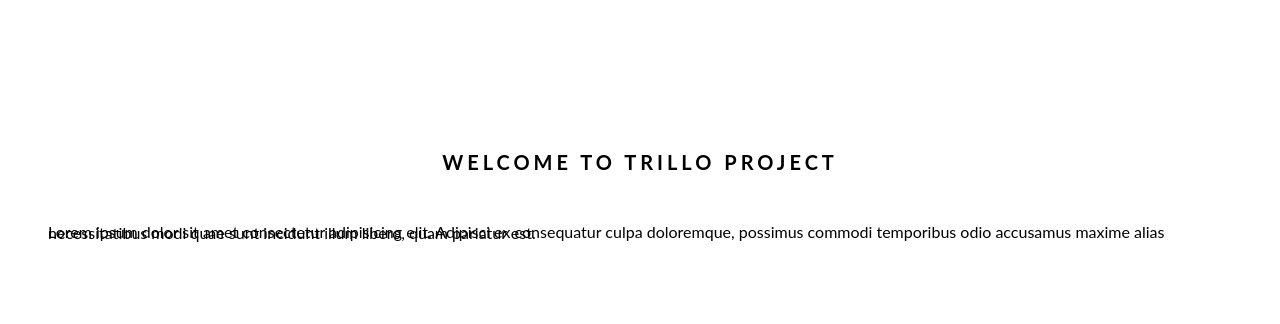
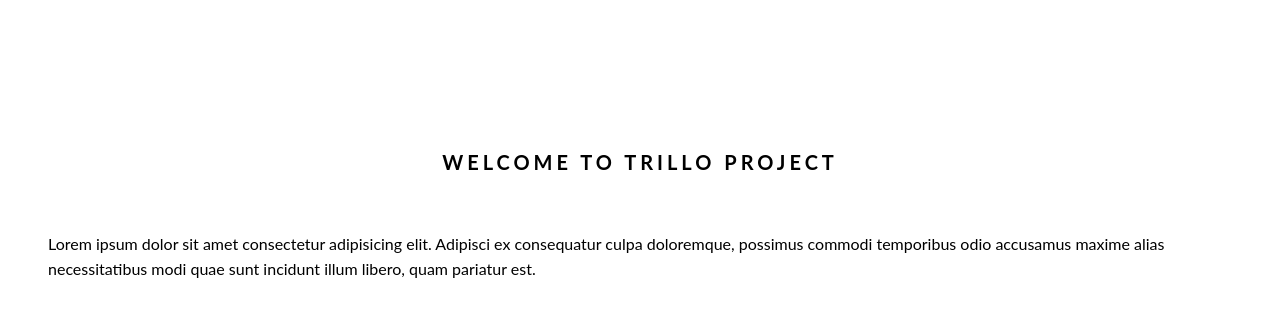
Before and after one commit to waliessa/drillo, a plain HTML site: page index.html in a window 1280 px wide. Drawn offline with Linux system fonts and the light colour scheme.

Commit message:
line height added

```diff
--- a/css/style.css
+++ b/css/style.css
@@ -10,5 +10,5 @@ p {
     padding: 40px !important;
     font-family:'Lato', sans-serif;
     font-family: 16px;
-    line-height: 1.5px;
+    line-height: 25px;
 }
```
